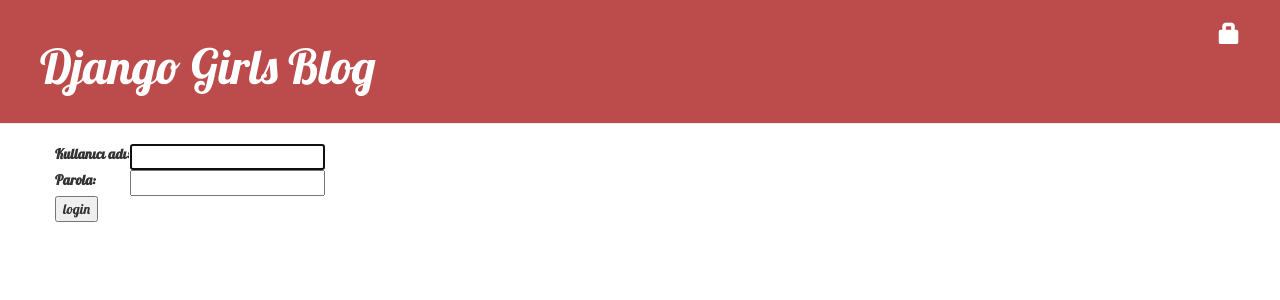
After one commit to ahmetishakoglu/my-first-blog, a Django app: page /accounts/login/ in a window 1280 px wide. The commit adds this page. Shown: the top 300 px of the page. Run offline with Django 3.2, Linux system fonts and the light colour scheme; some libraries are stand-ins or nearby versions.

Commit message:
user and password and authentication added

```diff
--- a/blog/static/css/blog.css
+++ b/blog/static/css/blog.css
@@ -40,7 +40,7 @@
 .top-menu, .top-menu:hover, .top-menu:visited {
     color: #ffffff;
     float: right;
-    font-size: 26pt;
+    font-size: 16pt;
     margin-right: 20px;
 }
 
--- a/blog/templates/blog/base.html
+++ b/blog/templates/blog/base.html
@@ -13,6 +13,9 @@
         {% if user.is_authenticated %}
             <a href="{% url 'post_new' %}" class="top-menu"><span class="glyphicon glyphicon-plus"></span></a>
             <a href="{% url 'post_draft_list' %}" class="top-menu"><span class="glyphicon glyphicon-edit"></span></a>
+            <p class="top-menu">Hello {{ user.username }} <small>(<a href="{% url 'logout' %}">Log out</a>)</small></p>
+        {% else %}
+             <a href="{% url 'login' %}" class="top-menu"><span class="glyphicon glyphicon-lock"></span></a>
         {% endif %}
         <h1>
             <a href="/">Django Girls Blog</a>
--- /dev/null
+++ b/blog/templates/registration/login.html
@@ -0,0 +1,24 @@
+{% extends "blog/base.html" %}
+
+{% block content %}
+    {% if form.errors %}
+        <p>Your username and password didn't match. Please try again.</p>
+    {% endif %}
+
+    <form method="post" action="{% url 'login' %}">
+    {% csrf_token %}
+        <table>
+        <tr>
+            <td>{{ form.username.label_tag }}</td>
+            <td>{{ form.username }}</td>
+        </tr>
+        <tr>
+            <td>{{ form.password.label_tag }}</td>
+            <td>{{ form.password }}</td>
+        </tr>
+        </table>
+
+        <input type="submit" value="login" />
+        <input type="hidden" name="next" value="{{ next }}" />
+    </form>
+{% endblock %}
--- a/mysite/settings.py
+++ b/mysite/settings.py
@@ -120,3 +120,5 @@
 
 STATIC_URL = '/static/'
 STATIC_ROOT = os.path.join('static')
+
+LOGIN_REDIRECT_URL = '/'
--- a/mysite/urls.py
+++ b/mysite/urls.py
@@ -15,8 +15,11 @@
 """
 from django.contrib import admin
 from django.urls import path, include
+from django.contrib.auth import views
 
 urlpatterns = [
     path('admin/', admin.site.urls),
+    path('accounts/login/', views.LoginView.as_view(), name='login'),
+    path('accounts/logout/', views.LogoutView.as_view(next_page='/'), name='logout'),
     path('', include('blog.urls')),
 ]
```
Also changed, not shown: blog/views.py (+6 -1 lines).
